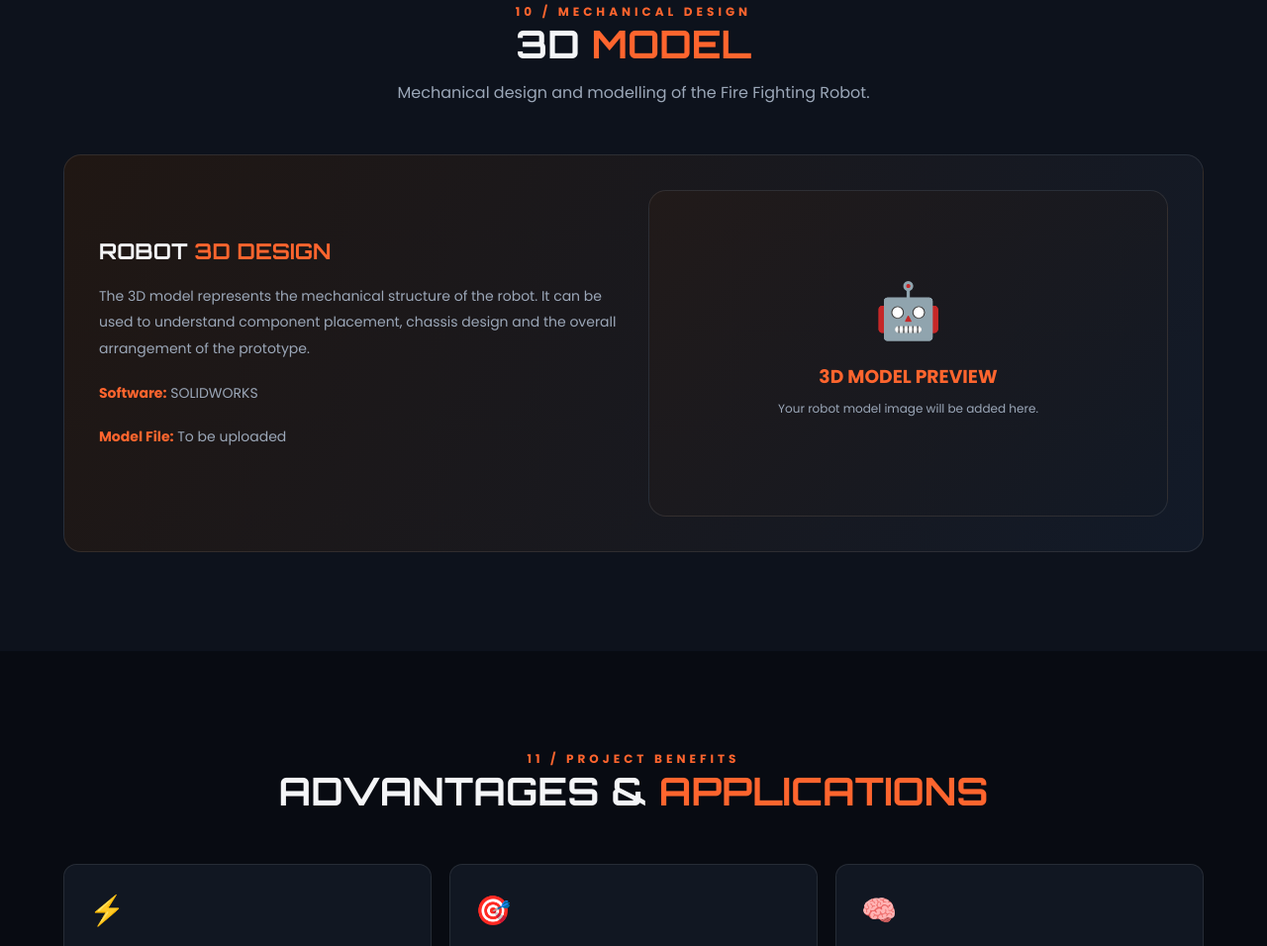
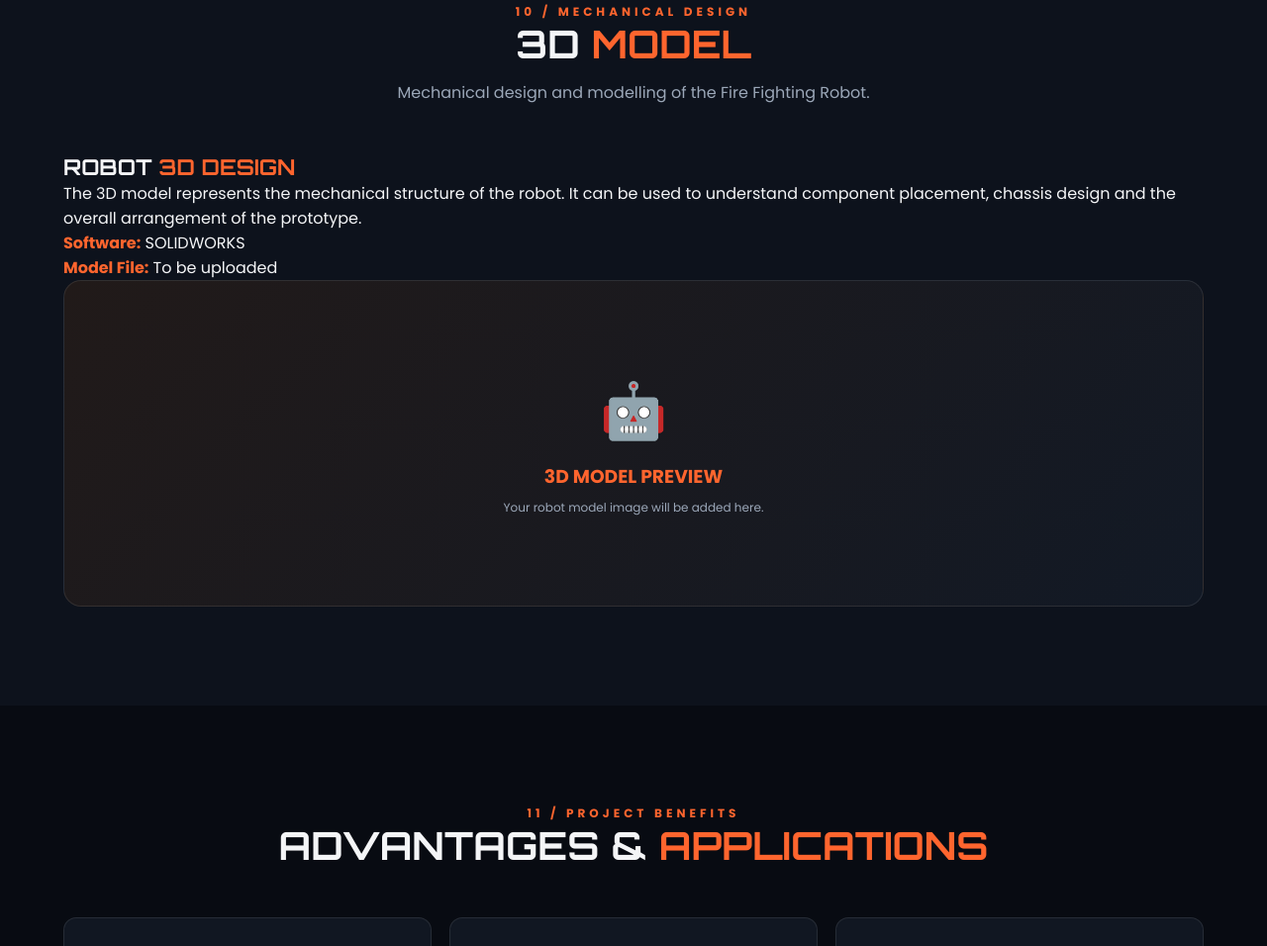
Before and after one commit to gharevaibhav90/Fire-Figter--Robot-, a plain HTML site: page index.html in a window 1280 px wide. Shown: the part 9328-10284 px from the top of the page at 99% size. Drawn offline with Linux system fonts and the light colour scheme.

Commit message:
Update index.html

```diff
--- a/index.html
+++ b/index.html
@@ -119,10 +119,6 @@ header{position:fixed;top:0;width:100%;z-index:100;background:#080b12ef;backdrop
 .copy-btn{border:1px solid var(--border);background:#ffffff0c;color:white;padding:7px 12px;border-radius:5px}
 .code-window pre{padding:24px;overflow-x:auto;color:#c6d4e7;font-size:12px;line-height:1.8}
 
-/* 3D MODEL */
-.model-box{background:linear-gradient(120deg,#201713,#121a28);border:1px solid var(--border);border-radius:18px;padding:35px;display:grid;grid-template-columns:1fr 1fr;gap:30px;align-items:center}
-.model-box img{width:100%;max-height:320px;object-fit:contain}
-.model-box p{color:var(--muted);font-size:14px;line-height:1.9;margin:18px 0}
 
 /* TEAM */
 .team{display:grid;grid-template-columns:repeat(2,1fr);gap:22px;max-width:750px;margin:auto}
```
